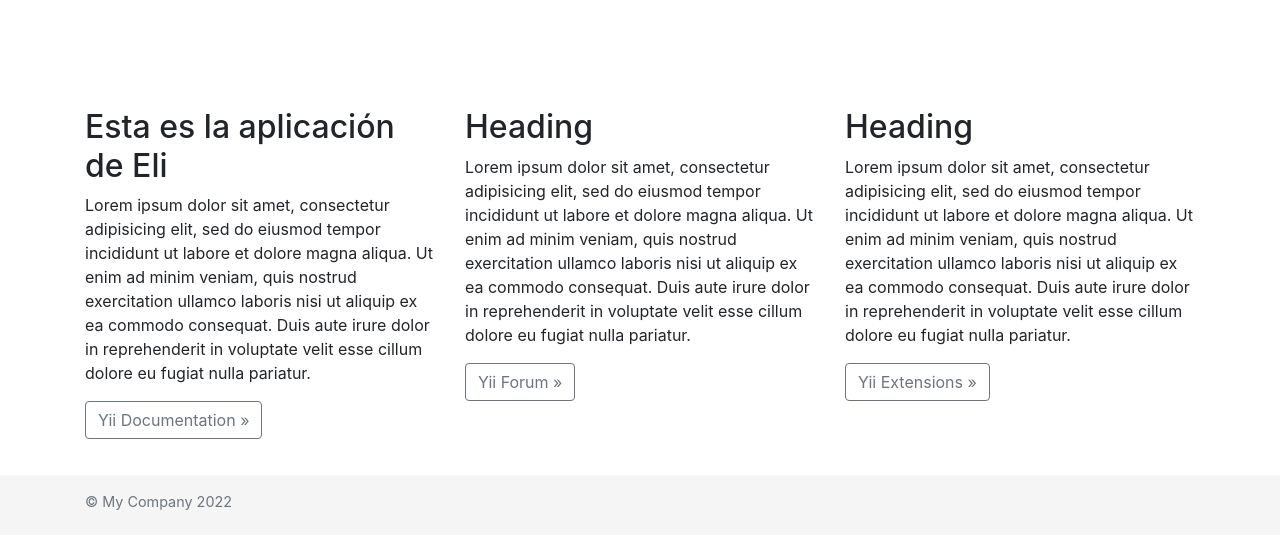
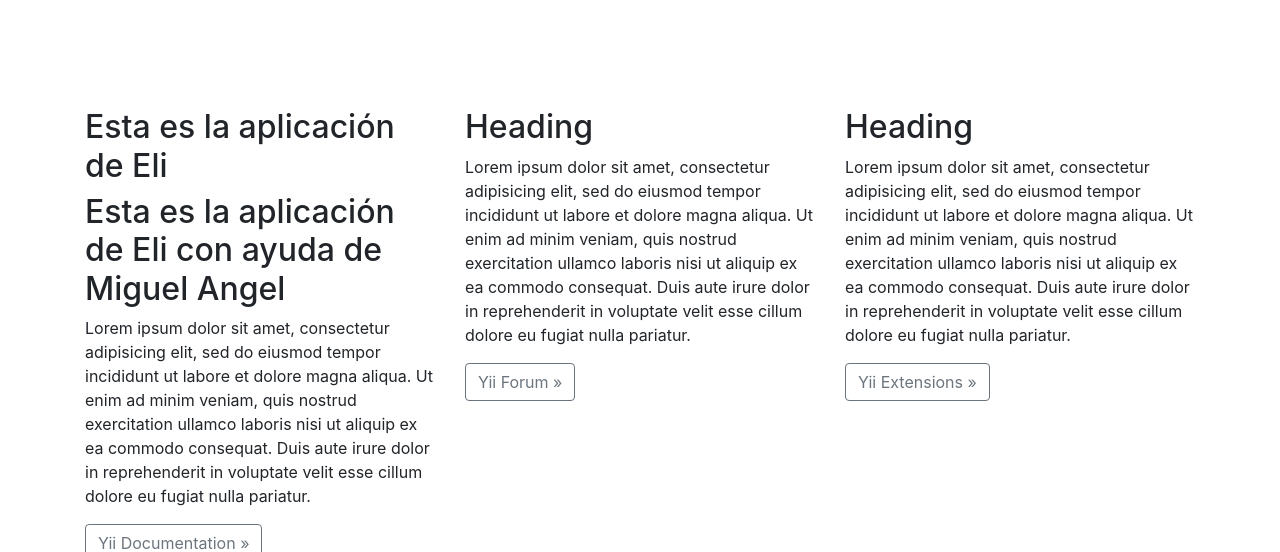
Before and after one commit to elizabetholivero94/hubspaces, a Yii app: template views/site/index.php in a window 1280 px wide. Shown: the part 307-859 px from the top of the page. Before the commit the page ends 817 px from the top, so only its background shows below. Run offline with PHP 8.4 and a stand-in for Yii, Linux system fonts and the light colour scheme; the template is opened without the code that fills it, so the values that code supplies are empty; some libraries are stand-ins or nearby versions.

Commit message:
cambios generales

```diff
--- a/views/site/index.php
+++ b/views/site/index.php
@@ -19,6 +19,8 @@ $this->title = 'My Yii Application';
         <div class="row">
             <div class="col-lg-4">
                 <h2>Esta es la aplicación de Eli</h2>
+
+                <h2>Esta es la aplicación de Eli con ayuda de Miguel Angel</h2>
 
                 <p>Lorem ipsum dolor sit amet, consectetur adipisicing elit, sed do eiusmod tempor incididunt ut labore et
                     dolore magna aliqua. Ut enim ad minim veniam, quis nostrud exercitation ullamco laboris nisi ut aliquip
```
